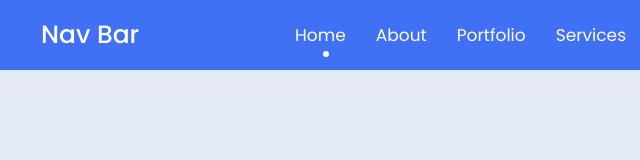
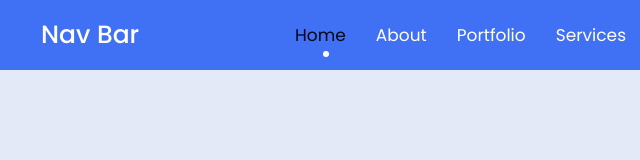
Before and after one commit to AbhiUgalmugale-29/PRODIGY_WD_01, a plain HTML site: page index.html in a window 1280 px wide. In both pictures the pointer is over the link "Home". Shown: the full height of the page, 129-769 px from the left. Drawn offline with nearby package versions, Linux system fonts and the light colour scheme.

Commit message:
hover effect added

```diff
--- a/style.css
+++ b/style.css
@@ -89,6 +89,10 @@ nav .nav-bar {
   color: var(--text-color);
   text-decoration: none;
   padding: 10px;
+}
+
+.nav-links li a:hover{
+  color: var(--search-text);
 }
 
 .nav-links li a::before {
```
